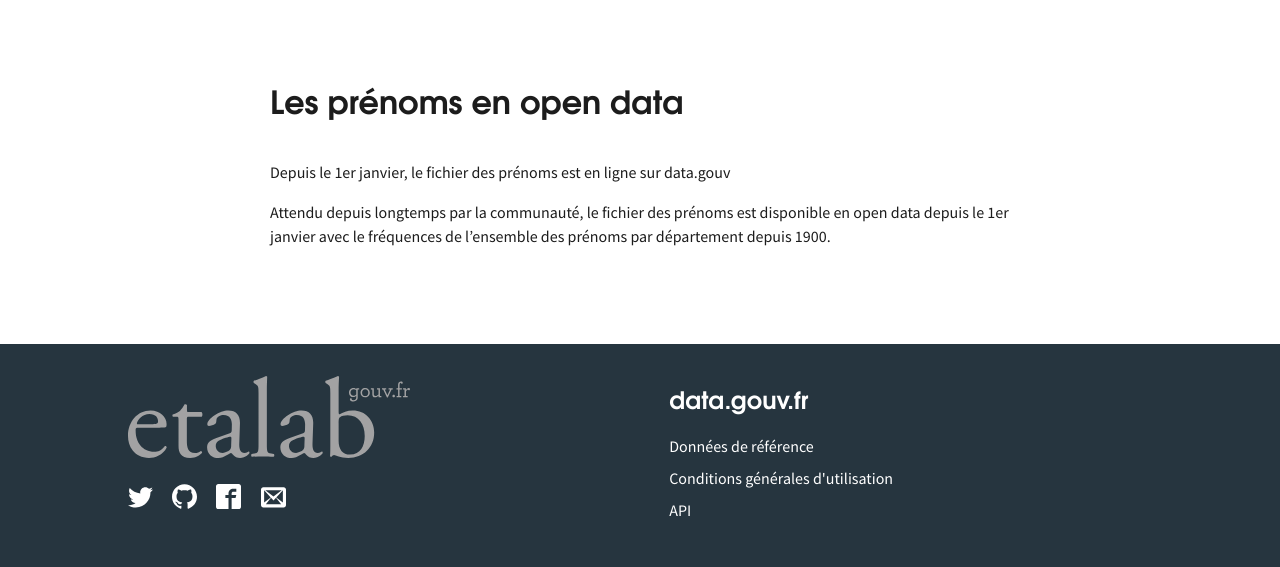
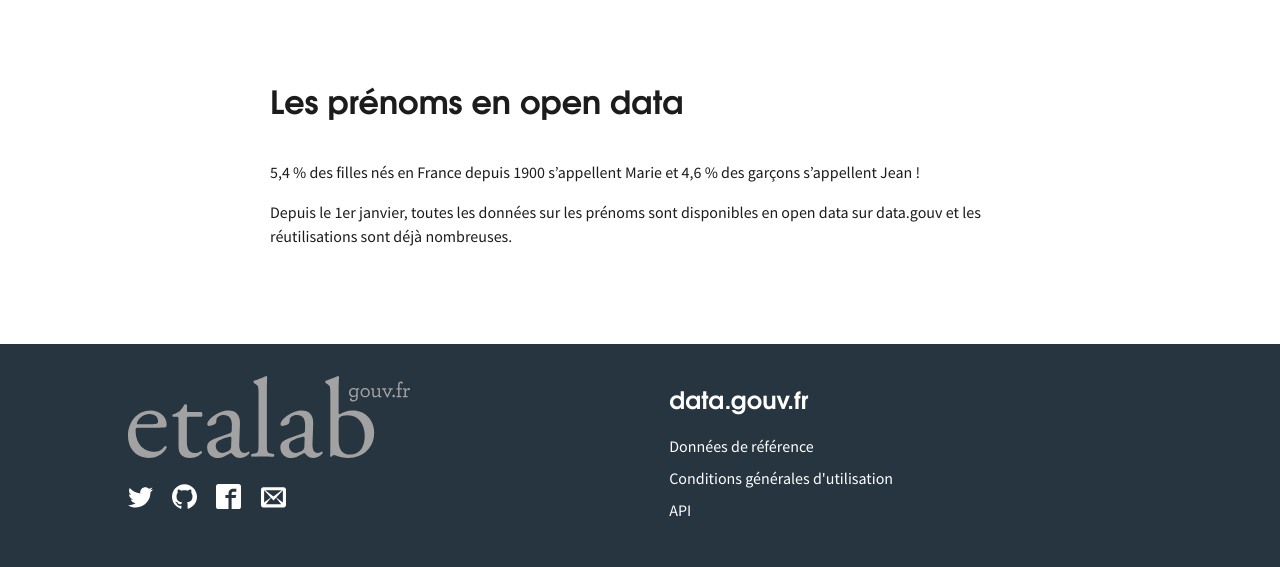
Before and after one commit to etalab/calendrier-lavent, a Jekyll site: the page built from _posts/2017-12-01-prenoms.md, in a window 1280 px wide. Shown: the part 415-982 px from the top of the page. Built offline with Jekyll 4.4.1, drawn with Linux system fonts in a browser that asks for light colours; our own code applies the rules of GitHub Pages for plain Markdown files; comment, search, counter and statistics services are not loaded; a file with an impossible date is left out.

Commit message:
mise à jour

```diff
--- a/_posts/2017-12-01-day1.md
+++ b/_posts/2017-12-01-prenoms.md
@@ -7,11 +7,11 @@ contribution:
   url: https://www.data.gouv.fr/fr/datasets/fichier-des-prenoms-edition-2016/
 ---
 
-Depuis le 1er janvier, le fichier des prénoms est en ligne sur data.gouv
+5,4 % des filles nés en France depuis 1900 s'appellent Marie et 4,6 % des garçons s'appellent Jean !
 
 <!--more-->
 
-Attendu depuis longtemps par la communauté, le fichier des prénoms est disponible en open data depuis le 1er janvier avec le fréquences de l'ensemble des prénoms par département depuis 1900.
+Depuis le 1er janvier, toutes les données sur les prénoms sont disponibles en open data sur data.gouv et les réutilisations sont déjà nombreuses.
 
 <div data-udata-dataset-id="586a824588ee3835ec3f4e61"></div>
 <script src="https://www.data.gouv.fr/static/widgets.js" id="udata" async defer onload="udataScript.loadDatasets()"></script>
```
